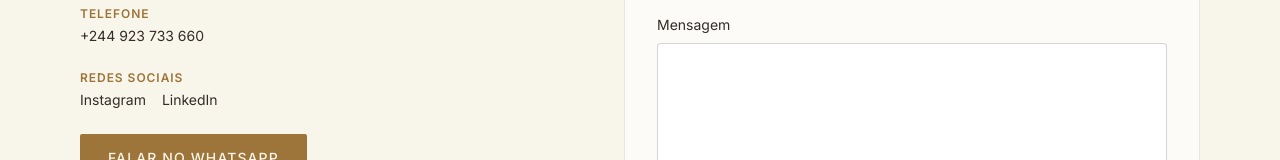
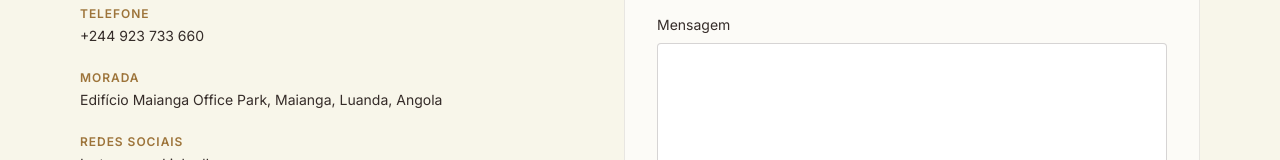
Before and after one commit to ArturMachado07/wealthacademy, a Next.js app: page /contactos in a window 1280 px wide. Shown: the part 383-543 px from the top of the page. Built offline with nearby package versions, Linux system fonts and the light colour scheme; no server answers.

Commit message:
conteúdo: remover email info@wealthacademy.ao, adicionar morada

```diff
--- a/src/app/contactos/page.tsx
+++ b/src/app/contactos/page.tsx
@@ -21,15 +21,16 @@ export default function ContactosPage() {
               <a href={`mailto:${siteConfig.emails.geral}`} className="mt-1 block hover:text-gold-dark">
                 {siteConfig.emails.geral}
               </a>
-              <a href={`mailto:${siteConfig.emails.info}`} className="mt-1 block hover:text-gold-dark">
-                {siteConfig.emails.info}
-              </a>
             </div>
             <div>
               <p className="eyebrow">Telefone</p>
               <a href={siteConfig.phoneHref} className="mt-1 block hover:text-gold-dark">
                 {siteConfig.phone}
               </a>
+            </div>
+            <div>
+              <p className="eyebrow">Morada</p>
+              <p className="mt-1">{siteConfig.address}</p>
             </div>
             <div>
               <p className="eyebrow">Redes sociais</p>
--- a/src/components/OrganizationJsonLd.tsx
+++ b/src/components/OrganizationJsonLd.tsx
@@ -13,6 +13,8 @@ export default function OrganizationJsonLd() {
     sameAs: [siteConfig.social.instagram, siteConfig.social.linkedin],
     address: {
       "@type": "PostalAddress",
+      streetAddress: "Edifício Maianga Office Park",
+      addressLocality: "Maianga, Luanda",
       addressCountry: "AO",
     },
   };
--- a/src/components/home/ContactCta.tsx
+++ b/src/components/home/ContactCta.tsx
@@ -13,12 +13,10 @@ export default function ContactCta() {
             <a href={`mailto:${siteConfig.emails.geral}`} className="hover:text-gold-dark">
               {siteConfig.emails.geral}
             </a>
-            <a href={`mailto:${siteConfig.emails.info}`} className="hover:text-gold-dark">
-              {siteConfig.emails.info}
-            </a>
             <a href={siteConfig.phoneHref} className="hover:text-gold-dark">
               {siteConfig.phone}
             </a>
+            <span>{siteConfig.address}</span>
           </div>
         </div>
         <a
```
